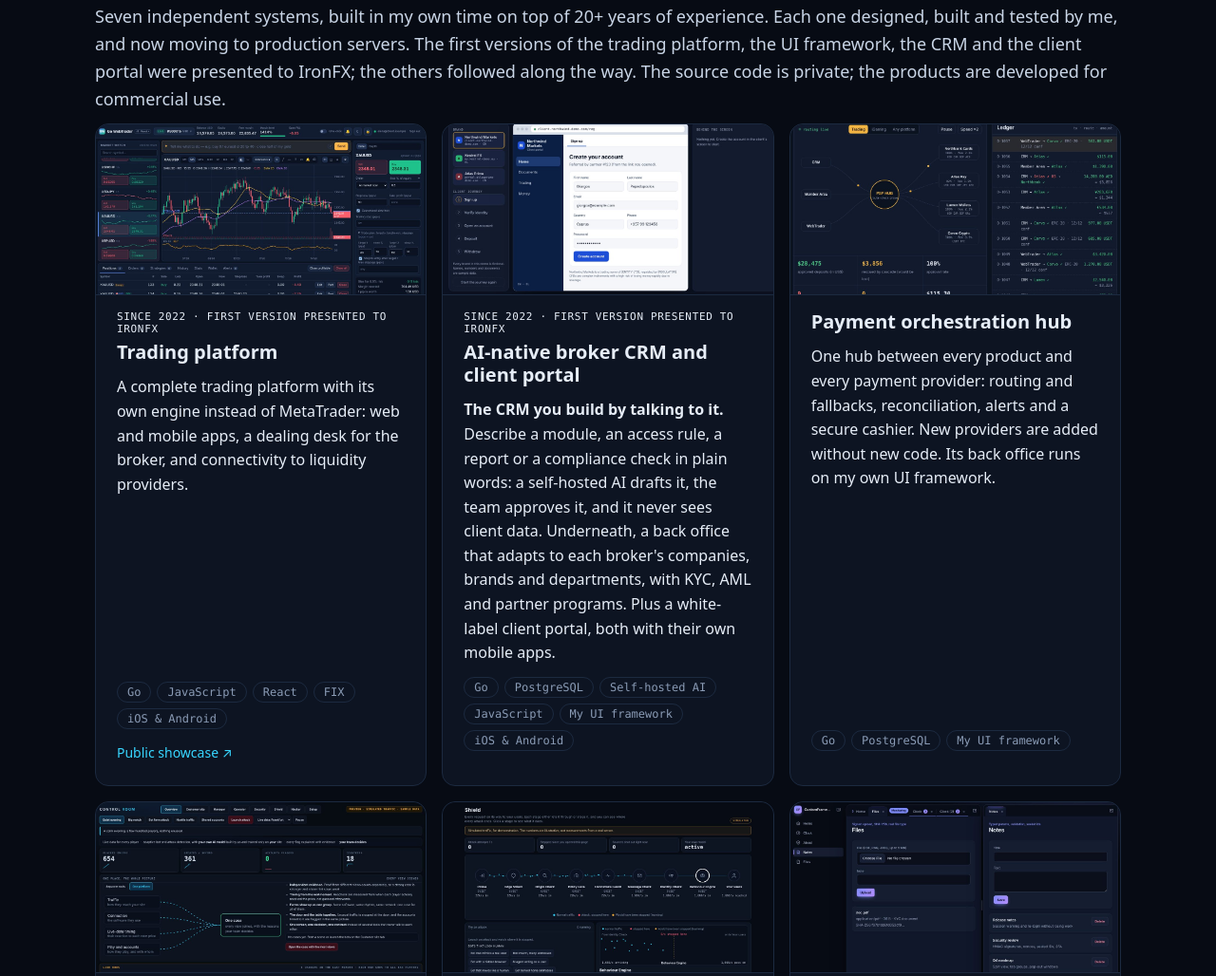
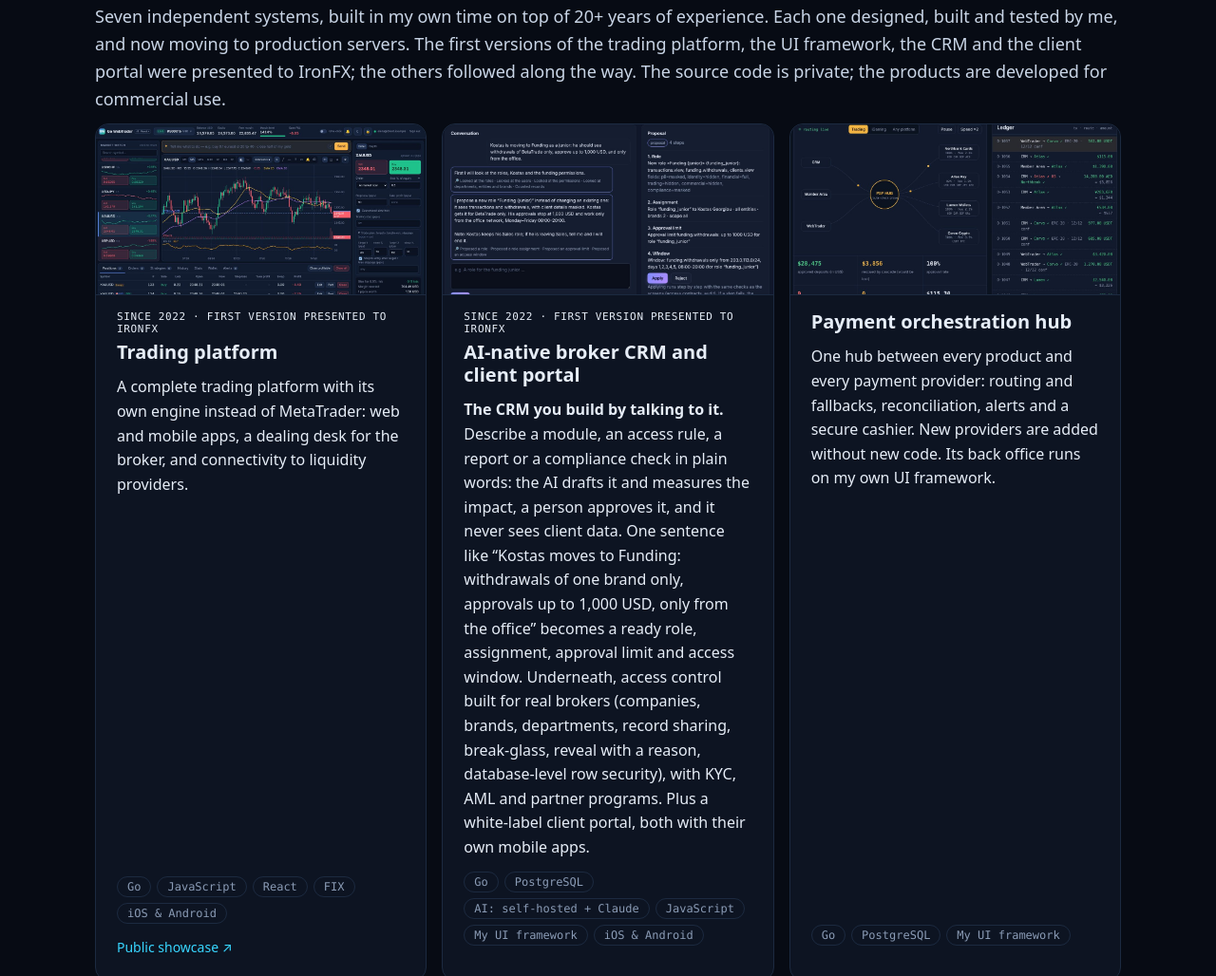
Before and after one commit to george-cd/george-cd.github.io, a plain HTML site: page index.html in a window 1280 px wide. Shown: the part 1450-2478 px from the top of the page at 95% size. Drawn offline with Linux system fonts and the light colour scheme.

Commit message:
CRM: AI assistant for roles and access rules, new English screenshot

```diff
--- a/index.html
+++ b/index.html
@@ -83,11 +83,11 @@
   </article>
 
   <article class="pcard">
-   <img src="img/portal.jpg" alt="Client portal" loading="lazy">
+   <img src="img/crm.jpg" alt="CRM: an AI assistant turns one sentence into a role, an assignment, an approval limit and an access window" loading="lazy">
    <p class="origin">Since 2022 · first version presented to IronFX</p>
    <h3>AI-native broker CRM and client portal</h3>
-   <p><b>The CRM you build by talking to it.</b> Describe a module, an access rule, a report or a compliance check in plain words: a self-hosted AI drafts it, the team approves it, and it never sees client data. Underneath, a back office that adapts to each broker's companies, brands and departments, with KYC, AML and partner programs. Plus a white-label client portal, both with their own mobile apps.</p>
-   <p class="tags"><span>Go</span><span>PostgreSQL</span><span>Self-hosted AI</span><span>JavaScript</span><span>My UI framework</span><span>iOS &amp; Android</span></p>
+   <p><b>The CRM you build by talking to it.</b> Describe a module, an access rule, a report or a compliance check in plain words: the AI drafts it and measures the impact, a person approves it, and it never sees client data. One sentence like “Kostas moves to Funding: withdrawals of one brand only, approvals up to 1,000 USD, only from the office” becomes a ready role, assignment, approval limit and access window. Underneath, access control built for real brokers (companies, brands, departments, record sharing, break-glass, reveal with a reason, database-level row security), with KYC, AML and partner programs. Plus a white-label client portal, both with their own mobile apps.</p>
+   <p class="tags"><span>Go</span><span>PostgreSQL</span><span>AI: self-hosted + Claude</span><span>JavaScript</span><span>My UI framework</span><span>iOS &amp; Android</span></p>
   </article>
 
   <article class="pcard">
```
Also changed, not shown: img/crm.jpg (added), img/portal.jpg (deleted).
